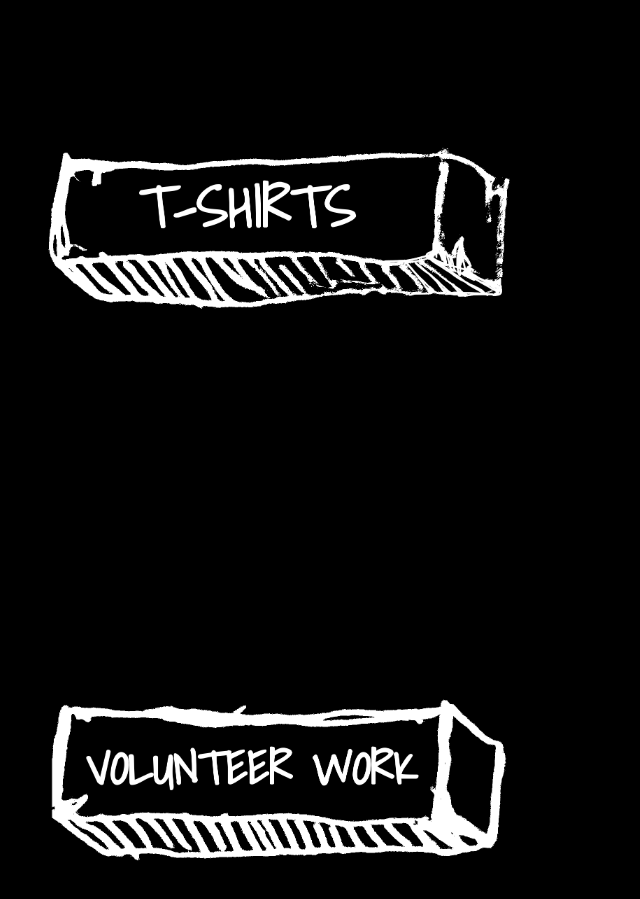
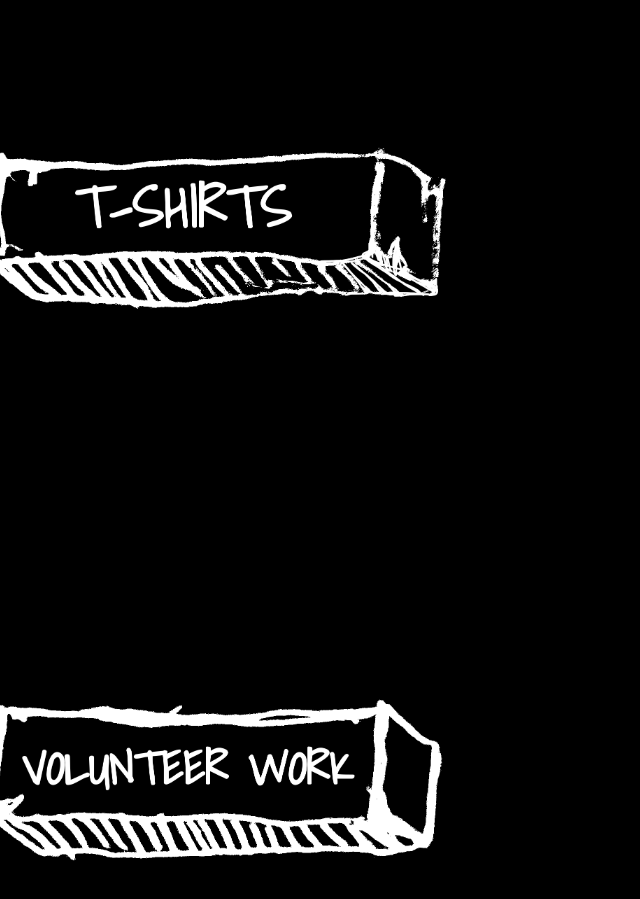
Before and after one commit to realberto00-collab/Alberto_Portfolio_website, a plain HTML site: page About.html in a window 1280 px wide. Shown: the part 2520-3419 px from the top of the page, without its empty margins (0-640 px from the left). Drawn offline with Linux system fonts and the light colour scheme.

Commit message:
Phone Optimization 10.2
Bruh

```diff
--- a/style.css
+++ b/style.css
@@ -607,7 +607,7 @@ p {
 		transform: scale(35%);
 		width: auto;
 		height: auto;
-		margin-left: -35%;
+		margin-left: -40%;
 		padding-bottom: 120px;
 
 	}
@@ -617,7 +617,7 @@ p {
 		transform: scale(35%);
 		width: auto;
 		height: auto;
-		margin-left: -35%;
+		margin-left: -40%;
 		margin-bottom: 100%;
 	}
 
@@ -628,7 +628,7 @@ p {
 	flex-direction: row;
 	padding-left: 100px;
 
-	margin-left: -35%;
+	margin-left: -40%;
 	}
 
 
@@ -638,7 +638,7 @@ p {
 	transform: scale(.40);
 	flex-direction: row;
 	padding-left: 100px;
-	margin-left: -35%;
+	margin-left: -40%;
 
 
 }
```
